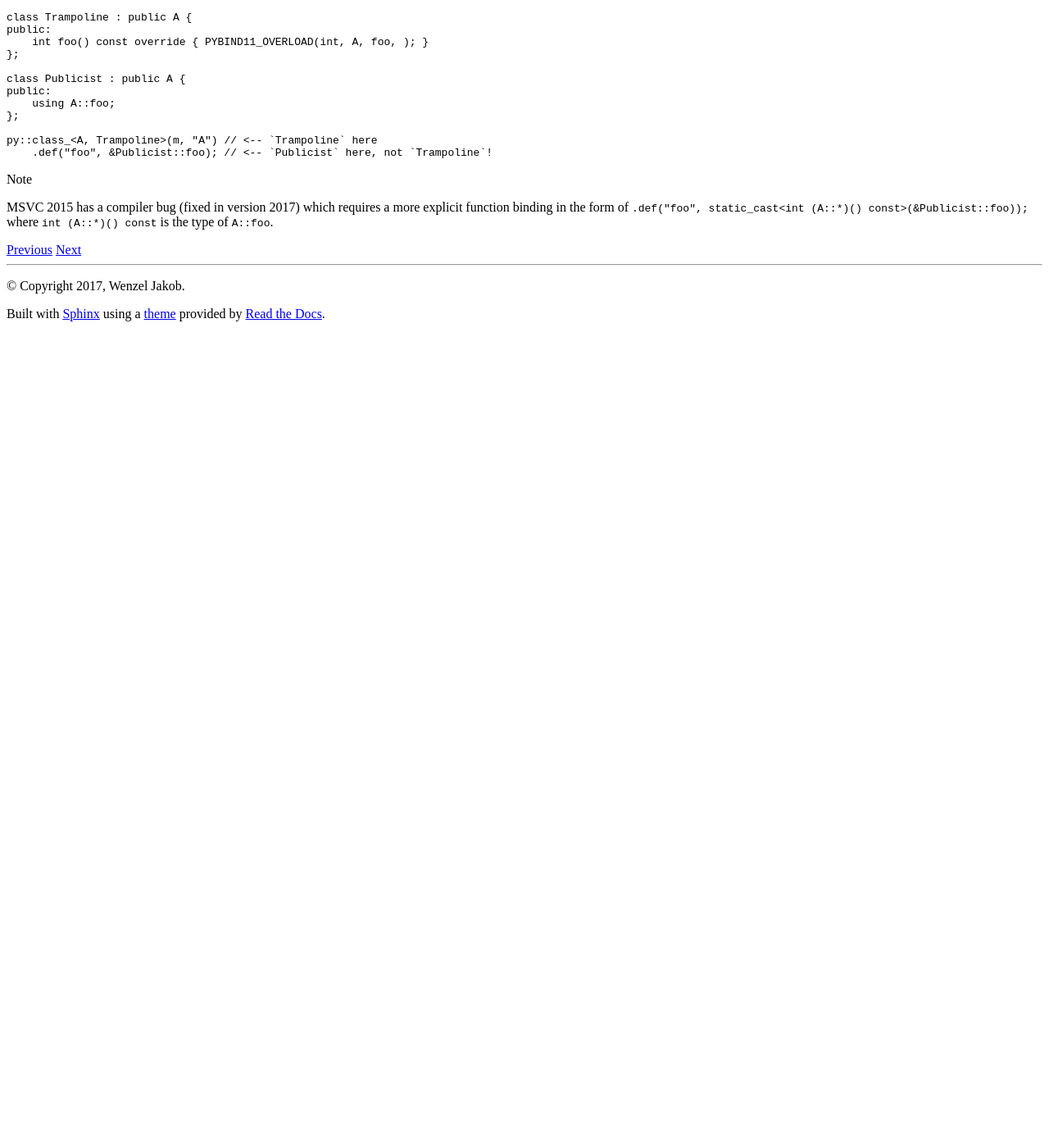
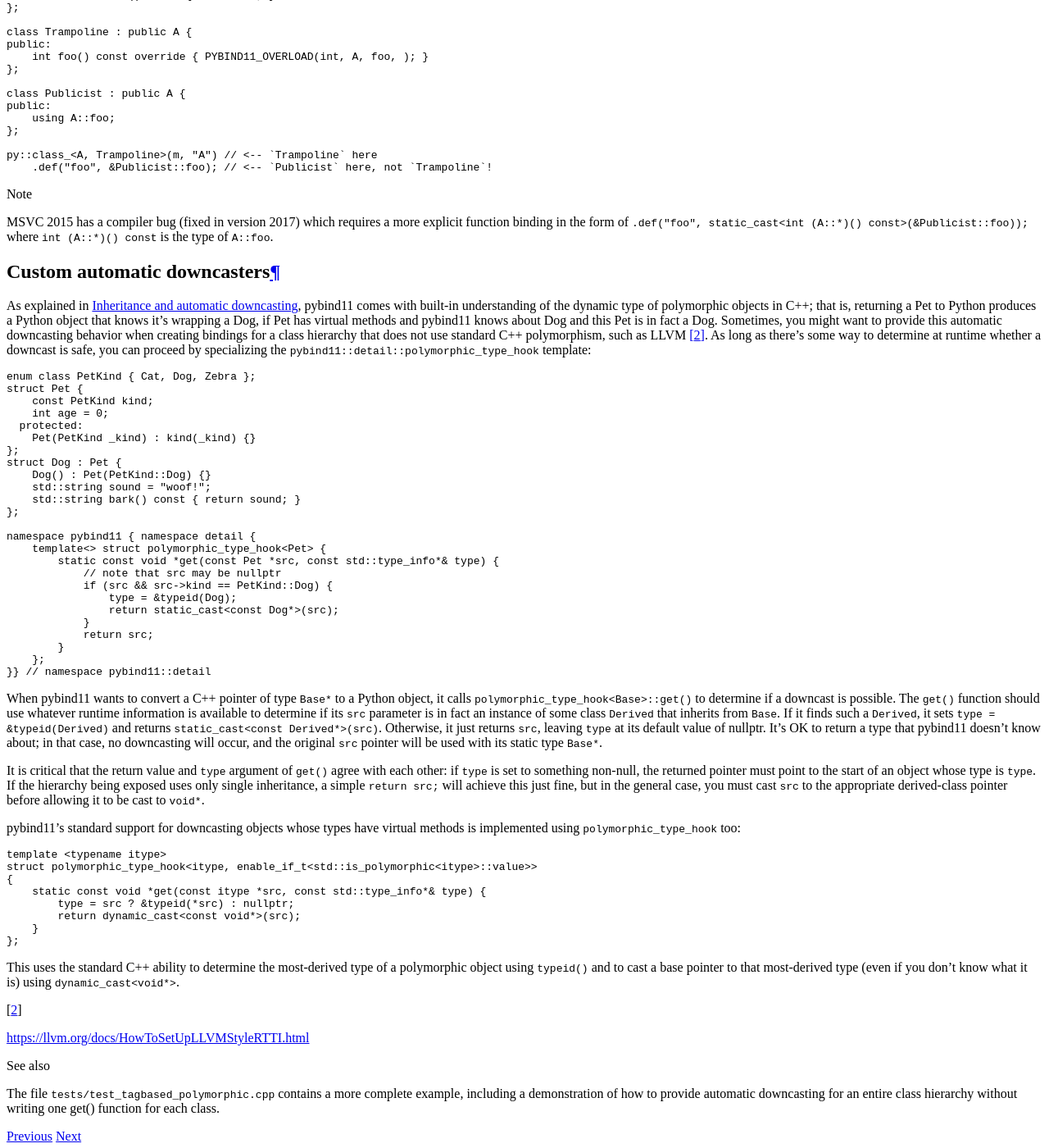
Before and after one commit to pybind/pybind11, a Sphinx documentation site: the page built from docs/advanced/classes.rst, in a window 1280 px wide and 1400 px high, scrolled down 12264 px. Shown: the whole window at 82% size. Built offline with Sphinx 7.4.7 and the Read the Docs theme 2.0.0, drawn with Linux system fonts in a browser that asks for light colours; before the commit the page ends 12664 px from its top, so only the background shows below that; some of the changed text lies outside the part shown.

Commit message:
Add documentation section explaining polymorphic_type_hook

```diff
--- a/docs/advanced/classes.rst
+++ b/docs/advanced/classes.rst
@@ -999,3 +999,94 @@ described trampoline:
     requires a more explicit function binding in the form of
     ``.def("foo", static_cast<int (A::*)() const>(&Publicist::foo));``
     where ``int (A::*)() const`` is the type of ``A::foo``.
+
+Custom automatic downcasters
+============================
+
+As explained in :ref:`inheritance`, pybind11 comes with built-in
+understanding of the dynamic type of polymorphic objects in C++; that
+is, returning a Pet to Python produces a Python object that knows it's
+wrapping a Dog, if Pet has virtual methods and pybind11 knows about
+Dog and this Pet is in fact a Dog. Sometimes, you might want to
+provide this automatic downcasting behavior when creating bindings for
+a class hierarchy that does not use standard C++ polymorphism, such as
+LLVM [#f4]_. As long as there's some way to determine at runtime
+whether a downcast is safe, you can proceed by specializing the
+``pybind11::detail::polymorphic_type_hook`` template:
+
+.. code-block:: cpp
+
+    enum class PetKind { Cat, Dog, Zebra };
+    struct Pet {
+        const PetKind kind;
+        int age = 0;
+      protected:
+        Pet(PetKind _kind) : kind(_kind) {}
+    };
+    struct Dog : Pet {
+        Dog() : Pet(PetKind::Dog) {}
+        std::string sound = "woof!";
+        std::string bark() const { return sound; }
+    };
+
+    namespace pybind11 { namespace detail {
+        template<> struct polymorphic_type_hook<Pet> {
+            static const void *get(const Pet *src, const std::type_info*& type) {
+                // note that src may be nullptr
+                if (src && src->kind == PetKind::Dog) {
+                    type = &typeid(Dog);
+                    return static_cast<const Dog*>(src);
+                }
+                return src;
+            }
+        };
+    }} // namespace pybind11::detail
+
+When pybind11 wants to convert a C++ pointer of type ``Base*`` to a
+Python object, it calls ``polymorphic_type_hook<Base>::get()`` to
+determine if a downcast is possible. The ``get()`` function should use
+whatever runtime information is available to determine if its ``src``
+parameter is in fact an instance of some class ``Derived`` that
+inherits from ``Base``. If it finds such a ``Derived``, it sets ``type
+= &typeid(Derived)`` and returns ``static_cast<const Derived*>(src)``.
+Otherwise, it just returns ``src``, leaving ``type`` at its default
+value of nullptr. It's OK to return a type that pybind11 doesn't know
+about; in that case, no downcasting will occur, and the original
+``src`` pointer will be used with its static type ``Base*``.
+
+It is critical that the return value and ``type`` argument of
+``get()`` agree with each other: if ``type`` is set to something
+non-null, the returned pointer must point to the start of an object
+whose type is ``type``. If the hierarchy being exposed uses only
+single inheritance, a simple ``return src;`` will achieve this just
+fine, but in the general case, you must cast ``src`` to the
+appropriate derived-class pointer before allowing it to be cast to
+``void*``.
+
+pybind11's standard support for downcasting objects whose types
+have virtual methods is implemented using ``polymorphic_type_hook`` too:
+
+.. code-block:: cpp
+
+    template <typename itype>
+    struct polymorphic_type_hook<itype, enable_if_t<std::is_polymorphic<itype>::value>>
+    {
+        static const void *get(const itype *src, const std::type_info*& type) {
+            type = src ? &typeid(*src) : nullptr;
+            return dynamic_cast<const void*>(src);
+        }
+    };
+
+This uses the standard C++ ability to determine the most-derived type
+of a polymorphic object using ``typeid()`` and to cast a base pointer
+to that most-derived type (even if you don't know what it is) using
+``dynamic_cast<void*>``.
+
+.. [#f4] https://llvm.org/docs/HowToSetUpLLVMStyleRTTI.html
+
+.. seealso::
+
+    The file :file:`tests/test_tagbased_polymorphic.cpp` contains a
+    more complete example, including a demonstration of how to provide
+    automatic downcasting for an entire class hierarchy without
+    writing one get() function for each class.
```
